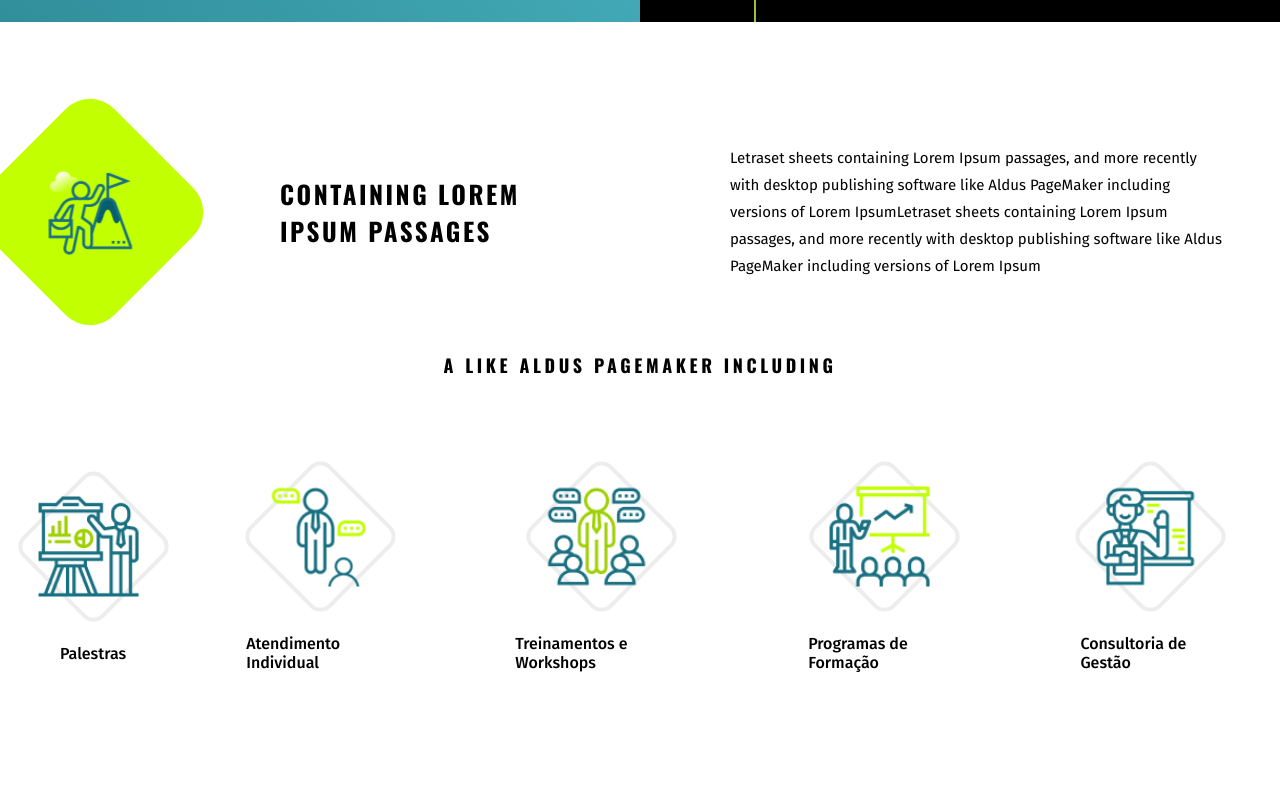
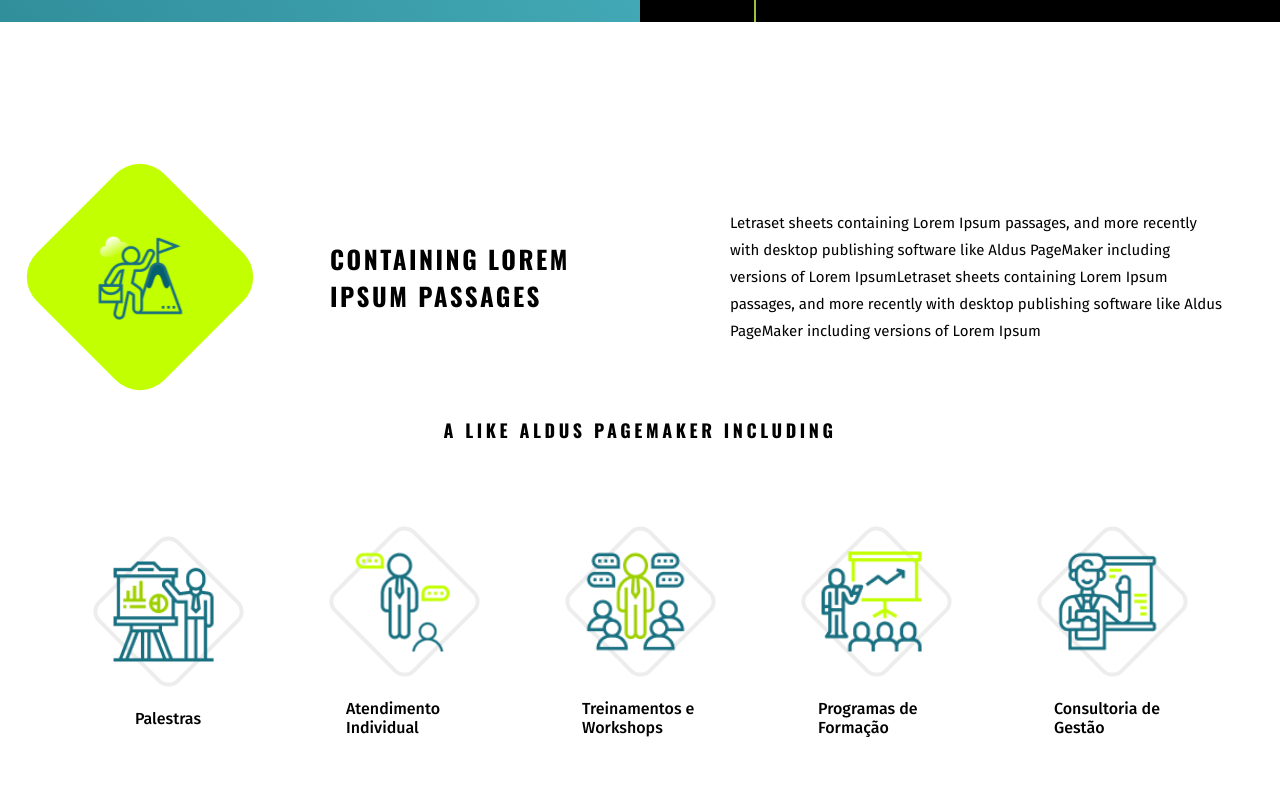
Before and after one commit to carlosemartins97/kbrtec, a React (Create React App) app: page / in a window 1280 px wide. Shown: the part 2988-3780 px from the top of the page. Built offline with nearby package versions, Linux system fonts and the light colour scheme; a web font is replaced by a local one.

Commit message:
Second info component (grid) is now responsive

```diff
--- a/src/pages/Home/components/SecondInfo/index.jsx
+++ b/src/pages/Home/components/SecondInfo/index.jsx
@@ -59,6 +59,7 @@ const SecondInfo = () => {
                 <GridTitle>
                     A like Aldus PageMaker including
                 </GridTitle>
+
                 <GridContent>
                     {
                         gridData.map(item => {
--- a/src/pages/Home/components/SecondInfo/styles.js
+++ b/src/pages/Home/components/SecondInfo/styles.js
@@ -3,8 +3,7 @@ import styled from 'styled-components';
 
 
 export const Container = styled.section`
-margin-top: 100px;
-margin-bottom: 100px;
+    padding: 100px 50px;
 `;
 
 export const Content = styled.div`
@@ -13,6 +12,10 @@ export const Content = styled.div`
 
     margin-top: 65px;
     margin-bottom: 50px;
+
+    @media(max-width: 770px){
+        flex-direction: column;
+    }
 `;
 
 export const ContentTitle = styled.div`
@@ -45,6 +48,14 @@ export const ContentTitle = styled.div`
         letter-spacing: 0.1em;
         text-transform: uppercase;
     }
+    @media(max-width: 770px){
+        flex-direction: column;
+
+        > h2 {
+            padding: 50px 0;
+            text-align: center;
+        }
+    }
 `;
 
 export const ContentDescription = styled.div`
@@ -61,6 +72,10 @@ export const ContentDescription = styled.div`
             font-size: 15px;
             line-height: 180%;
         }
+
+    @media(max-width: 770px){
+        text-align: center;
+    }
 `;
 
 export const Grid = styled.div`
@@ -78,9 +93,15 @@ export const GridTitle = styled.h3`
 
 export const GridContent = styled.div`
     margin-top: 100px;
-    display: flex;
-    align-items: center;
-    justify-content:center;
+    display: grid;
+    grid-template-columns: repeat(5, 1fr);
+
+    @media(max-width: 770px){
+        grid-template-columns: repeat(2, 1fr);
+    }
+    @media(max-width: 500px){
+        grid-template-columns: repeat(1, 1fr);
+    }
 
 `;
 
--- a/src/pages/Home/components/YearsInfo/styles.js
+++ b/src/pages/Home/components/YearsInfo/styles.js
@@ -45,7 +45,6 @@ export const LeftContent = styled.div`
 
         font-family: Fira Sans;
         font-style: normal;
-        font-weight: 500;
         font-size: 15px;
         line-height: 180%;
 
```
